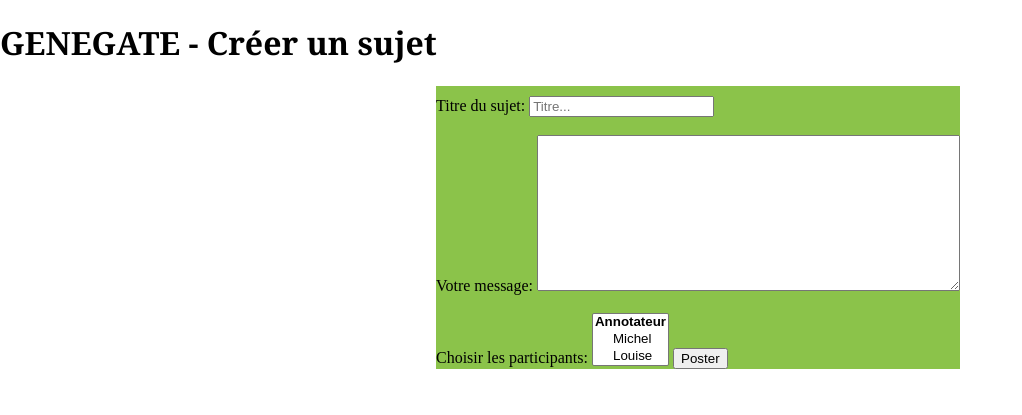
After one commit to PatienceComfort/Prog-Web, a PHP site: page /ForumCreationSujet.html in a window 1280 px wide. The commit adds this page. Shown: the top 415 px of the page, without its empty margins (0-1022 px from the left). Run offline with PHP 8.4, Linux system fonts and the light colour scheme.

Commit message:
Modification Forum

```diff
--- /dev/null
+++ b/ForumCreationSujet.html
@@ -0,0 +1,34 @@
+<!DOCTYPE html>
+<html>
+    <head>
+        <meta charset="utf-8" />
+        <title>Ceci est une page HTML de test pour la creation de sujet</title>
+        <link rel="stylesheet" href="ForumSujets.css">
+    </head>
+    <body>
+        <header>
+            <h1>GENEGATE - Créer un sujet</h1>
+        </header>
+        <div id = "FormulaireForum">
+            <form><!--add action = "action.php" method = "get" -->
+                <label for="Title">Titre du sujet:</label>
+                <input type="text" id="Title" name="Titre" placeholder="Titre..."><br><br>
+                <!--<input type="textarea" id="Message" name="Message" placeholder="Message"><br> -->
+                <label for="LongMessage">Votre message:</label>
+                <textarea id="LongMessage" name="LongMessage" rows="10" cols="50"></textarea><br><br>
+                <label for="participants">Choisir les participants:</label>
+                <select name="participants" id="participants" multiple size="3">
+                    <optgroup label="Annotateur">
+                        <option value="michel">Michel</option>
+                        <option value="louise">Louise</option>
+                    </optgroup>
+                    <optgroup label="Validateur ">
+                        <option value="jean">Jean</option>
+                        <option value="adam">Adam</option>
+                    </optgroup>
+                </select>
+                <input type="submit" id = "Poster" value = "Poster">
+            </form>
+        </div>
+    </body>
+</html>
--- a/ForumDiscussion.html
+++ b/ForumDiscussion.html
@@ -8,7 +8,7 @@
     <body>
         <header>
             <h1> Forum GENEGATE - Ma discussion </h1>
-      </header>
+        </header>
 
         <table>
             <tr>
--- a/ForumSujets.css
+++ b/ForumSujets.css
@@ -37,3 +37,10 @@
     right: 25%;
     padding-top: 10px;
 }
+
+#FormulaireForum{
+    position: absolute;
+    right: 25%;
+    padding-top: 10px;
+    background-color: #8BC34A;
+}
```
Also changed, not shown: ForumSujets.html (+8 -2 lines).
